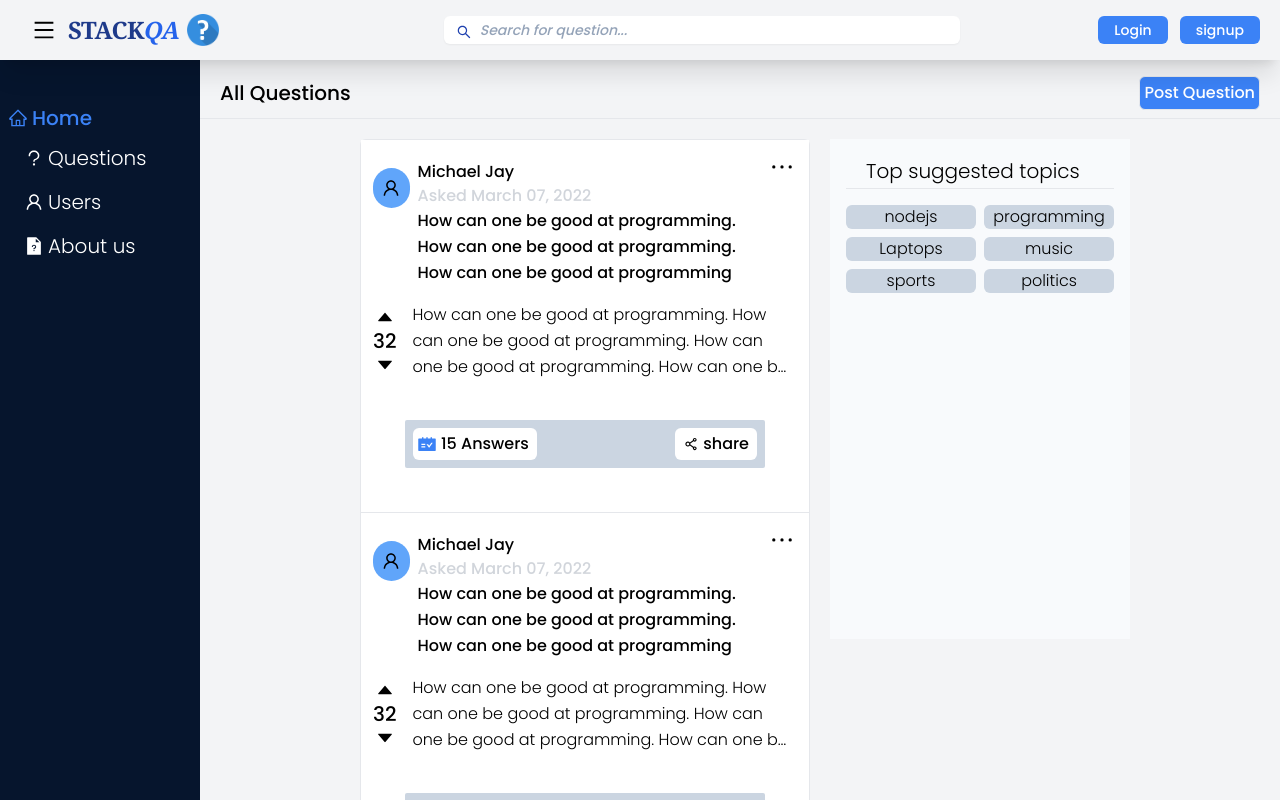
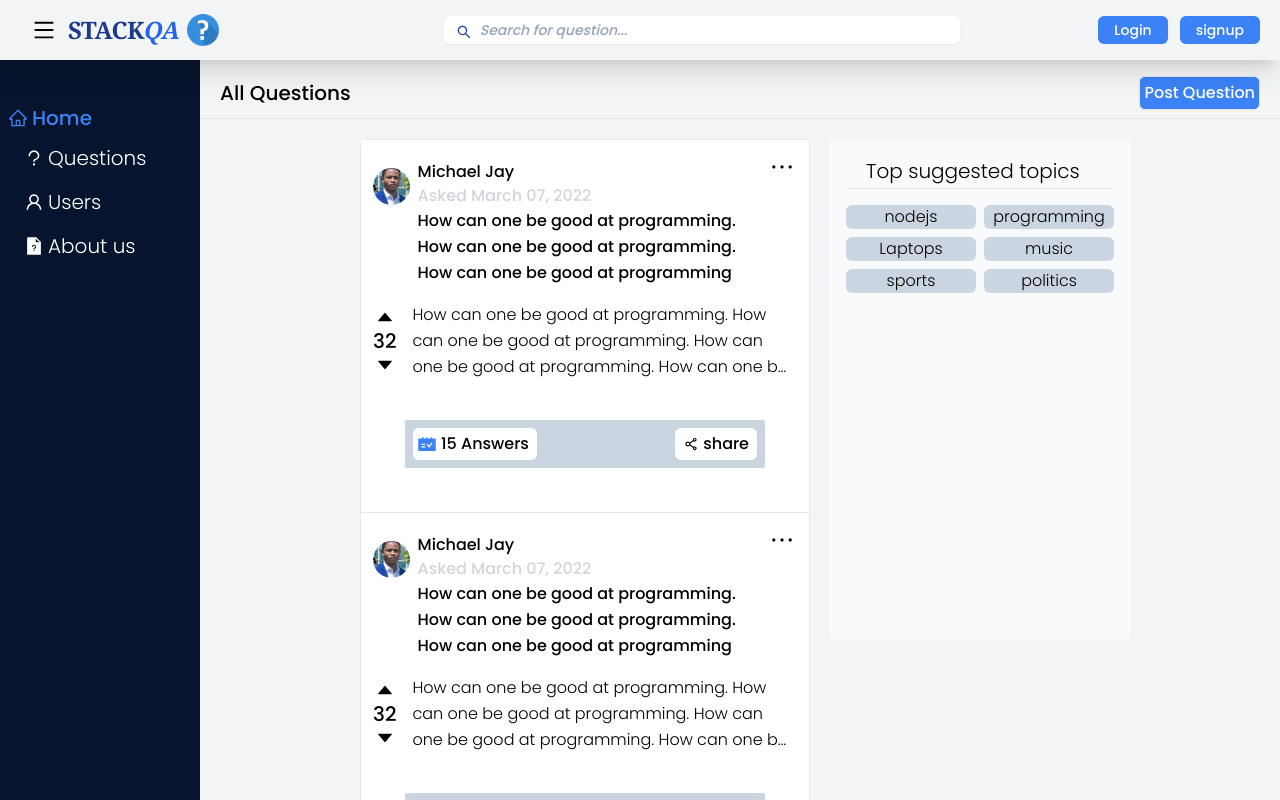
Before and after one commit to THE-Jitu-Assignments-Repo/week-9, a React (Vite) app in the folder stackqa/: page /question in a window 1280 px wide. Shown: the top 800 px of the page. Built offline with nearby package versions, Linux system fonts and the light colour scheme.

Commit message:
Added profile pic to the article question section

```diff
--- a/stackqa/src/components/cards/questionCard/QuestionArticle.jsx
+++ b/stackqa/src/components/cards/questionCard/QuestionArticle.jsx
@@ -21,8 +21,8 @@ function QuestionArticle() {
   return (
     <article className="border-b h-auto grid-col-1 grid-flow-row items-center from-sky-200 bg-white p-3">
       <div className="flex flex-row">
-        <div className="rounded-full bg-blue-400 w-12 h-10  mt-4 flex items-center justify-center">
-          <AiOutlineUser size={20} />
+        <div className="object-contain w-12 mt-4 flex items-start justify-center">
+          <img src="../../../../public/assets/pic.png" alt="profile" className="rounded-full" />
         </div>
         <div className="p-2 justify-between flex-grow flex-wrap">
           <div>Michael Jay</div>
```
Also changed, not shown: stackqa/public/assets/pic.png (added).
